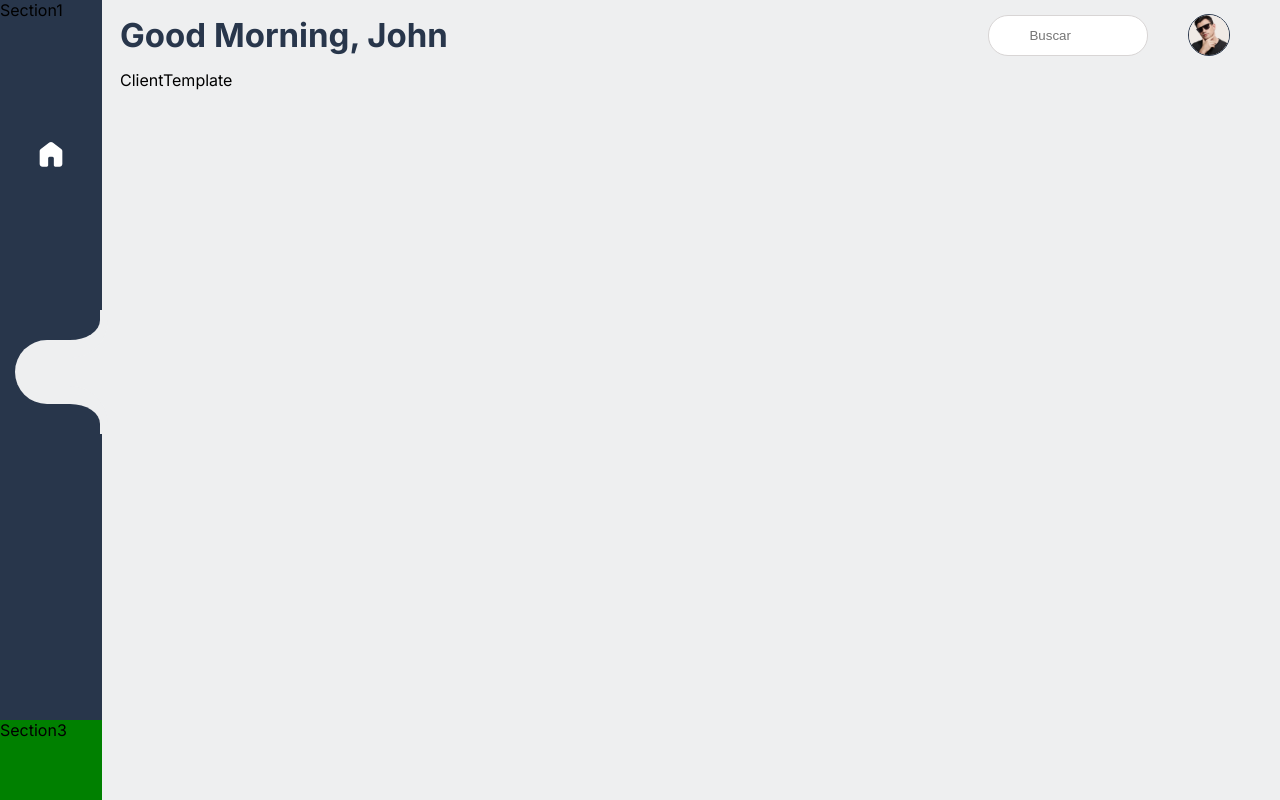
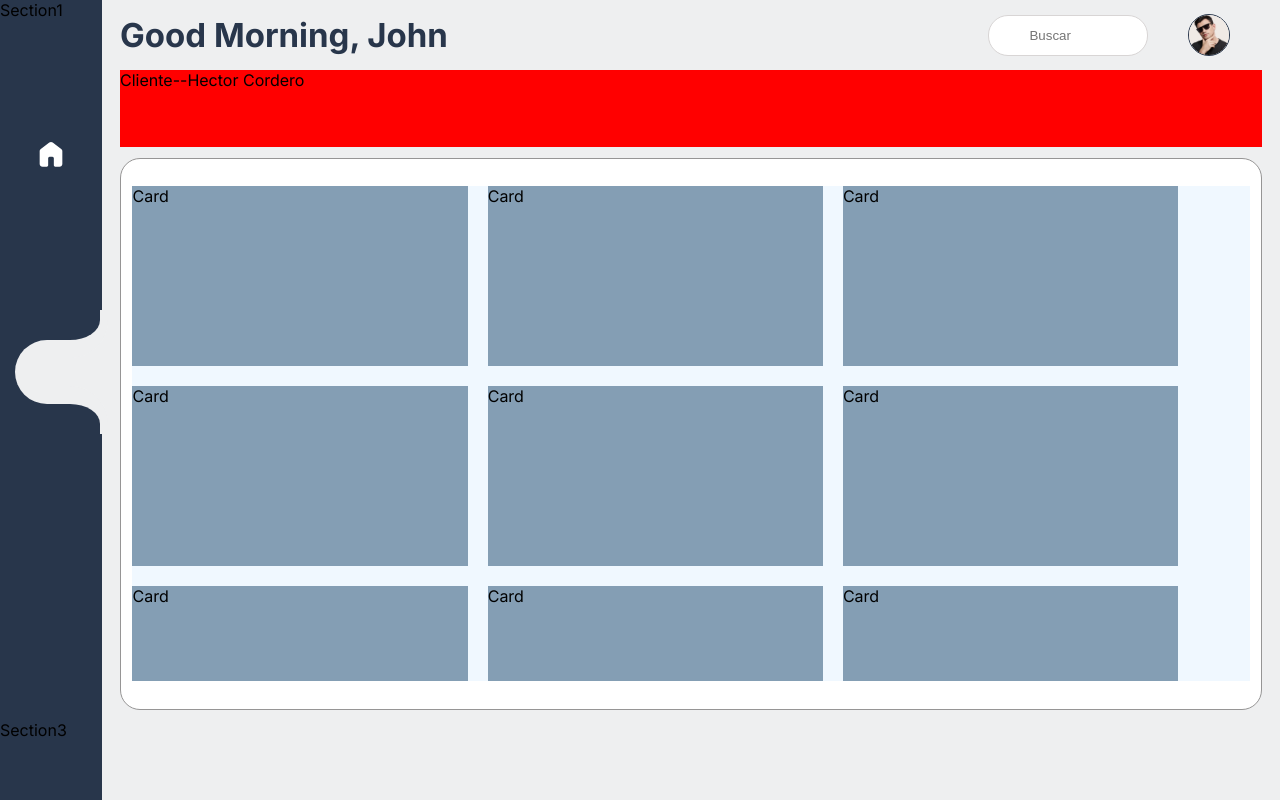
Before and after one commit to ndelacruz-2023048/Almacenadora, a React (Vite) app in the folder Frontend/: page /clients in a window 1280 px wide. Built offline with nearby package versions, Linux system fonts and the light colour scheme; some icons are missing.

Commit message:
Se agrego la estructura base , para la pagina de Clientes

```diff
--- /dev/null
+++ b/Frontend/src/components/organismos/Card/Card.jsx
@@ -0,0 +1,16 @@
+import React from 'react'
+import styled from 'styled-components'
+
+export const Card = () => {
+  return (
+    <Container>
+        Card
+    </Container>
+  )
+}
+
+const Container = styled.div`
+    height: 180px;
+    width: 30%;
+    background-color: #849eb4;
+`
--- /dev/null
+++ b/Frontend/src/components/organismos/Client/ArchivoPruebaClient.jsx
@@ -0,0 +1 @@
+/*Este archivo se creo solo de prueba , ya que si no agregaba un archivo no se creaba la carpeta de Client en organismos, por si lo llegaras a utilizar, ahi voz decidis */
--- a/Frontend/src/components/organismos/Sidebar/Sidebar.jsx
+++ b/Frontend/src/components/organismos/Sidebar/Sidebar.jsx
@@ -47,7 +47,6 @@ const Section2 = styled.div`
 `
 
 const Section3 = styled.div`
-    background-color: green;
     height: 10%;
 `
 
--- a/Frontend/src/components/templates/ClientTemplate.jsx
+++ b/Frontend/src/components/templates/ClientTemplate.jsx
@@ -1,7 +1,57 @@
 import React from 'react'
+import styled from 'styled-components'
+import { Card } from '../organismos/Card/Card'
 
 export const ClientTemplate = () => {
   return (
-    <div>ClientTemplate</div>
+    <Container>
+      <Section1>
+        Cliente--Hector Cordero
+      </Section1>
+      <Section2>
+        <ContainerCard>
+          <Card/>
+          <Card/>
+          <Card/>
+          <Card/>
+          <Card/>
+          <Card/>
+          <Card/>
+          <Card/>
+          <Card/>
+          <Card/>
+        </ContainerCard>
+      </Section2>
+    </Container>
   )
 }
+const Container = styled.div`
+  display: flex;
+  flex-direction: column;
+  justify-content: space-between;
+  height: 100%;
+`
+
+const Section1 = styled.div`
+  background-color: red;
+  height: 12%;
+  `
+
+const Section2 = styled.div`
+  display: flex;
+  background-color: #fff;
+  height: 86%;
+  border: 1px solid #969595;
+  border-radius: 20px;
+`
+
+const ContainerCard = styled.div`
+  display: flex;
+  flex-wrap: wrap;
+  gap: 20px;
+  height: 90%;
+  width: 98%;
+  margin: auto;
+  background-color: aliceblue;
+  overflow-y: scroll;
+`
```
